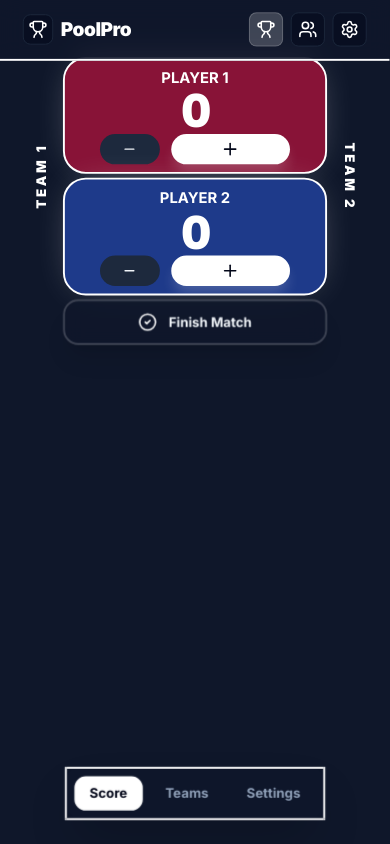
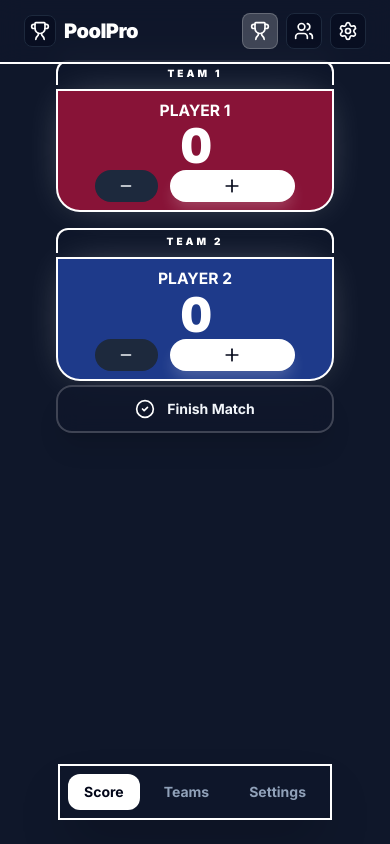
Before and after one commit to benjistealth/PoolPro, a React (Vite) app: page / in a window 390 px wide. Built offline with nearby package versions, Linux system fonts and the light colour scheme.

Commit message:
mobile gameplay page zoom change

```diff
--- a/src/App.tsx
+++ b/src/App.tsx
@@ -639,10 +639,11 @@ export default function App() {
       </nav>
 
       <main
-        className={`relative z-10 min-h-screen flex flex-col ${view === 'scoreboard' ? 'justify-start pt-12 sm:pt-16' : 'justify-start pt-20 pb-24'} px-2 sm:px-4 mx-auto w-full responsive-zoom
-          ${(view === 'settings' || view === 'teams') ? 'sm:scale-[0.9] lg:scale-100' : ''}
+        className={`relative z-10 min-h-screen flex flex-col ${view === 'scoreboard' ? 'justify-start sm:justify-center pt-12 sm:pt-0' : 'justify-start pt-20 pb-24'} px-2 sm:px-4 mx-auto w-full responsive-zoom
+          ${view === 'scoreboard' ? 'sm:scale-[1.2]' : ''}
+          ${(view === 'settings' || view === 'teams') ? 'scale-x-[1.1] lg:scale-100' : ''}
         `}
-        style={{ maxWidth: view === 'scoreboard' ? 'var(--gameplay-width)' : '896px' }}
+        style={{ maxWidth: view === 'scoreboard' ? 'var(--gameplay-width)' : '985px' }}
       >
         <AnimatePresence mode="wait">
           {view === 'scoreboard' && (
@@ -716,9 +717,9 @@ export default function App() {
 
               {/* Score Cards Grid & Sidebars (Grouped for perfect alignment) */}
               <div className="relative flex-initial sm:flex-1 flex items-center justify-center w-full">
-                {/* Team Names Display (Absolute to the card grid area) */}
-                <div
-                  className="absolute inset-y-0 -left-[var(--sidebar-width)] flex items-center justify-center pointer-events-none z-0 overflow-hidden"
+                {/* Team Names Display (Absolute to the card grid area) - Hidden on mobile portrait */}
+                <div
+                  className="absolute inset-y-0 -left-[var(--sidebar-width)] hidden sm:flex items-center justify-center pointer-events-none z-0 overflow-hidden"
                   style={{ width: 'var(--sidebar-width)' }}
                 >
                   <div
@@ -729,7 +730,7 @@ export default function App() {
                   </div>
                 </div>
                 <div
-                  className="absolute inset-y-0 -right-[var(--sidebar-width)] flex items-center justify-center pointer-events-none z-0 overflow-hidden"
+                  className="absolute inset-y-0 -right-[var(--sidebar-width)] hidden sm:flex items-center justify-center pointer-events-none z-0 overflow-hidden"
                   style={{ width: 'var(--sidebar-width)' }}
                 >
                   <div
@@ -740,10 +741,17 @@ export default function App() {
                   </div>
                 </div>
 
-                <div className="grid grid-cols-1 sm:grid-cols-2 gap-1 sm:gap-6 w-full">
+                <div className="grid grid-cols-1 sm:grid-cols-2 gap-4 sm:gap-6 w-full">
                   {[player1, player2].map((p, idx) => (
+                      <div key={p.id} className="flex flex-col gap-1">
+                        {/* Mobile Portrait Team Name Header */}
+                        <div className="sm:hidden flex items-center justify-center py-1 bg-slate-900/50 rounded-t-xl border-x-2 border-t-2" style={{ borderColor: p.color }}>
+                          <span className="text-[10px] font-black uppercase tracking-[0.3em]" style={{ color: p.color }}>
+                            {idx === 0 ? team1Name : team2Name}
+                          </span>
+                        </div>
+
                         <motion.div
-                        key={p.id}
                           onClick={() => {
                             if (!p.isTurn) {
                               setPlayer1(prev => ({ ...prev, isTurn: p.id === '1' }));
@@ -751,7 +759,7 @@ export default function App() {
                               resetTimer();
                             }
                           }}
-                        className="relative p-2 sm:p-8 rounded-3xl border-2 transition-all duration-500 cursor-pointer overflow-hidden shadow-2xl flex flex-col justify-center min-h-[100px] max-h-[22vh] sm:min-h-0 sm:max-h-none"
+                          className={`relative p-2 sm:p-8 ${idx === 0 || idx === 1 ? 'rounded-b-3xl sm:rounded-3xl' : 'rounded-3xl'} border-2 transition-all duration-500 cursor-pointer overflow-hidden shadow-2xl flex flex-col justify-center min-h-[100px] max-h-[45vh] sm:min-h-0 sm:max-h-none`}
                           style={{
                             borderColor: p.color,
                             backgroundColor: p.bgColor,
@@ -802,6 +810,7 @@ export default function App() {
                         </div>
                       </div>
                     </motion.div>
+                  </div>
                 ))}
               </div>
             </div>
--- a/src/index.css
+++ b/src/index.css
@@ -40,39 +40,39 @@
   /* Mobile Portrait */
   @media (max-width: 639px) and (orientation: portrait) {
     .responsive-zoom {
-      @apply scale-[0.95];
+      @apply scale-[1.0];
     }
     .nav-zoom {
-      @apply scale-[0.95] origin-top-left w-[105%];
+      @apply scale-[1.0] origin-top-left w-full;
     }
     .bar-zoom {
-      @apply scale-[0.95] origin-bottom;
+      @apply scale-[1.0] origin-bottom;
     }
   }
 
   /* Mobile Landscape */
   @media (max-width: 950px) and (orientation: landscape) {
     .responsive-zoom {
-      @apply scale-[0.65];
+      @apply scale-x-[0.95] scale-y-[0.7];
     }
     .nav-zoom {
-      @apply scale-[0.65] origin-top-left w-[154%];
+      @apply scale-x-[0.95] scale-y-[0.7] origin-top-left w-[105%];
     }
     .bar-zoom {
-      @apply scale-[0.65] origin-bottom;
+      @apply scale-x-[0.95] scale-y-[0.7] origin-bottom;
     }
   }
 
   /* Tablet Landscape */
   @media (min-width: 951px) and (max-width: 1180px) and (orientation: landscape) {
     .responsive-zoom {
-      @apply scale-[0.8];
+      @apply scale-x-[1.1] scale-y-[0.85];
     }
     .nav-zoom {
-      @apply scale-[0.8] origin-top-left w-[125%];
+      @apply scale-x-[1.1] scale-y-[0.85] origin-top-left w-[91%];
     }
     .bar-zoom {
-      @apply scale-[0.8] origin-bottom;
+      @apply scale-x-[1.1] scale-y-[0.85] origin-bottom;
     }
   }
 }
```
Lines whose indentation alone changed are shown as unchanged.
